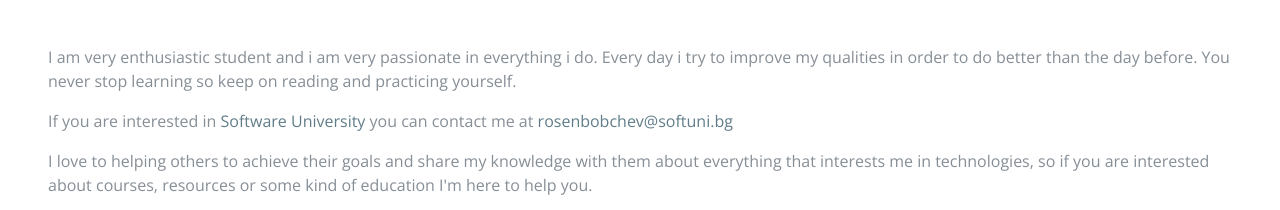
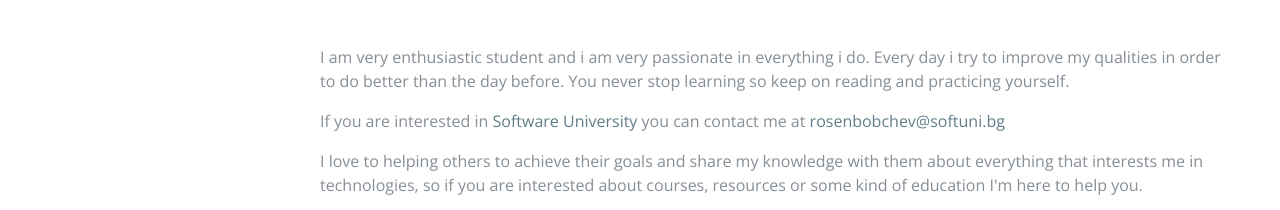
Before and after one commit to RosenBobchev/RosenBobchev.github.io, a plain HTML site: page index.html in a window 1280 px wide. Shown: the part 261-471 px from the top of the page. Drawn offline with nearby package versions, Linux system fonts and the light colour scheme; a web font is replaced by a local one.

Commit message:
Update index.html

```diff
--- a/index.html
+++ b/index.html
@@ -41,7 +41,7 @@
 	"vendor/HoverEffectIdeas/css/set1.css"/>
 </head>
 
-<body id="page-top" class="bodyStyle bodySize">
+<body id="page-top">
 
 <nav class="navbar navbar-expand-lg navbar-dark bg-primary">
 
```
